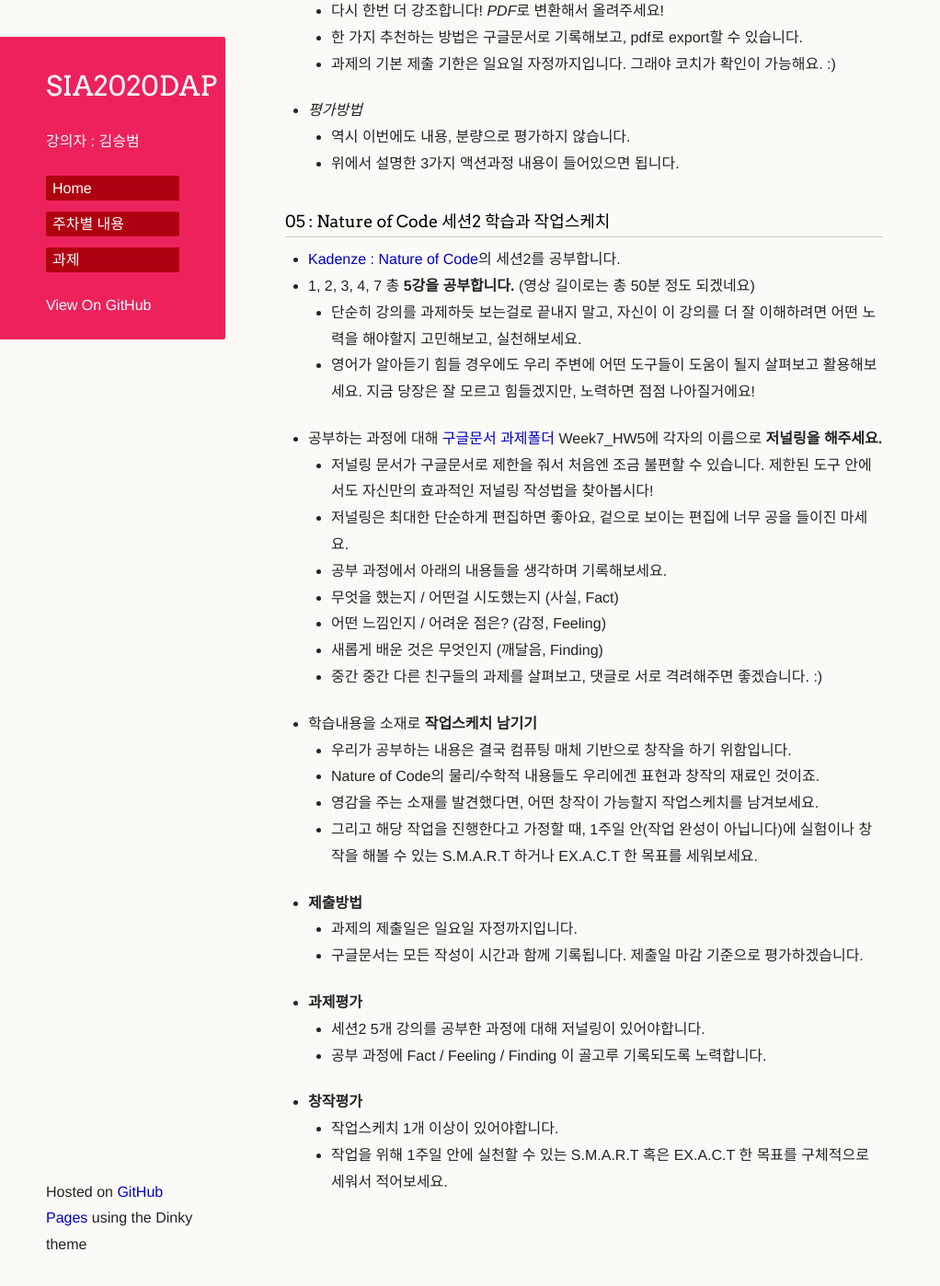
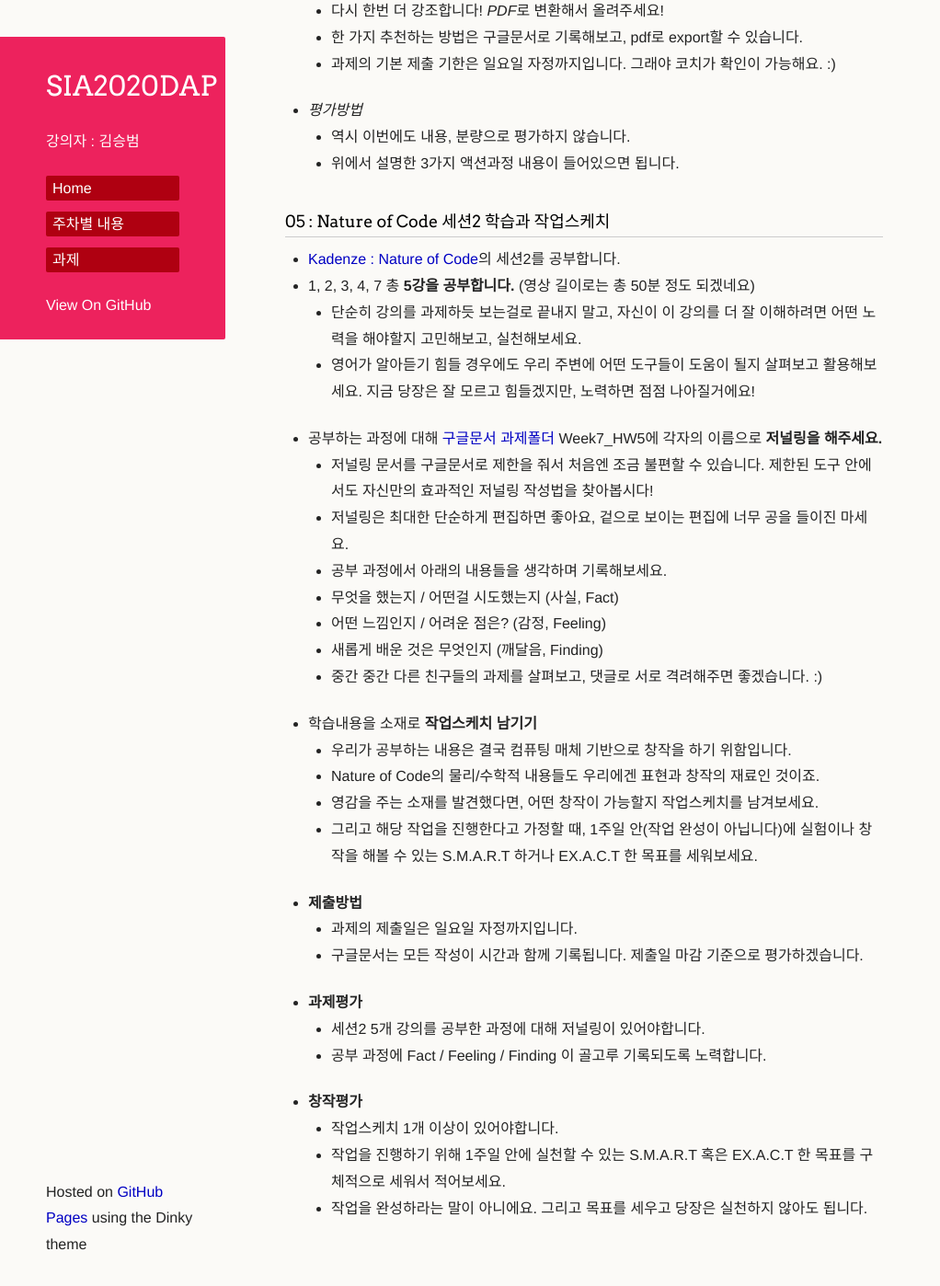
Before and after one commit to picxenk/SIA2020DAP, a Jekyll site: the page built from homework.md, in a window 1280 px wide and 1400 px high, scrolled down 4747 px. Shown: the whole window at 92% size, without its empty margins (0-1022 px from the left). Built offline with Jekyll 4.4.1, drawn with Linux system fonts in a browser that asks for light colours; our own code applies the rules of GitHub Pages for plain Markdown files; a script that is not in the unit is left out; the repository's description, which GitHub fills in, is left out; before the commit the page ends 6119 px from its top, so only the background shows below that.

Commit message:
Update homework.md

```diff
--- a/homework.md
+++ b/homework.md
@@ -145,7 +145,7 @@
    * 단순히 강의를 과제하듯 보는걸로 끝내지 말고, 자신이 이 강의를 더 잘 이해하려면 어떤 노력을 해야할지 고민해보고, 실천해보세요.
    * 영어가 알아듣기 힘들 경우에도 우리 주변에 어떤 도구들이 도움이 될지 살펴보고 활용해보세요. 지금 당장은 잘 모르고 힘들겠지만, 노력하면 점점 나아질거에요!
  * 공부하는 과정에 대해 [구글문서 과제폴더](https://drive.google.com/drive/folders/1_0gZiEg378oPuKcEaxkxjrbudETRJ7zW?usp=sharing) Week7_HW5에 각자의 이름으로 **저널링을 해주세요.**
-   * 저널링 문서가 구글문서로 제한을 줘서 처음엔 조금 불편할 수 있습니다. 제한된 도구 안에서도 자신만의 효과적인 저널링 작성법을 찾아봅시다!
+   * 저널링 문서를 구글문서로 제한을 줘서 처음엔 조금 불편할 수 있습니다. 제한된 도구 안에서도 자신만의 효과적인 저널링 작성법을 찾아봅시다!
    * 저널링은 최대한 단순하게 편집하면 좋아요, 겉으로 보이는 편집에 너무 공을 들이진 마세요.
    * 공부 과정에서 아래의 내용들을 생각하며 기록해보세요.
    * 무엇을 했는지 / 어떤걸 시도했는지 (사실, Fact)
@@ -165,4 +165,5 @@
    * 공부 과정에 Fact / Feeling / Finding 이 골고루 기록되도록 노력합니다.
  * **창작평가**
    * 작업스케치 1개 이상이 있어야합니다.
-   * 작업을 위해 1주일 안에 실천할 수 있는 S.M.A.R.T 혹은 EX.A.C.T 한 목표를 구체적으로 세워서 적어보세요.
+   * 작업을 진행하기 위해 1주일 안에 실천할 수 있는 S.M.A.R.T 혹은 EX.A.C.T 한 목표를 구체적으로 세워서 적어보세요.
+   * 작업을 완성하라는 말이 아니에요. 그리고 목표를 세우고 당장은 실천하지 않아도 됩니다.
```
